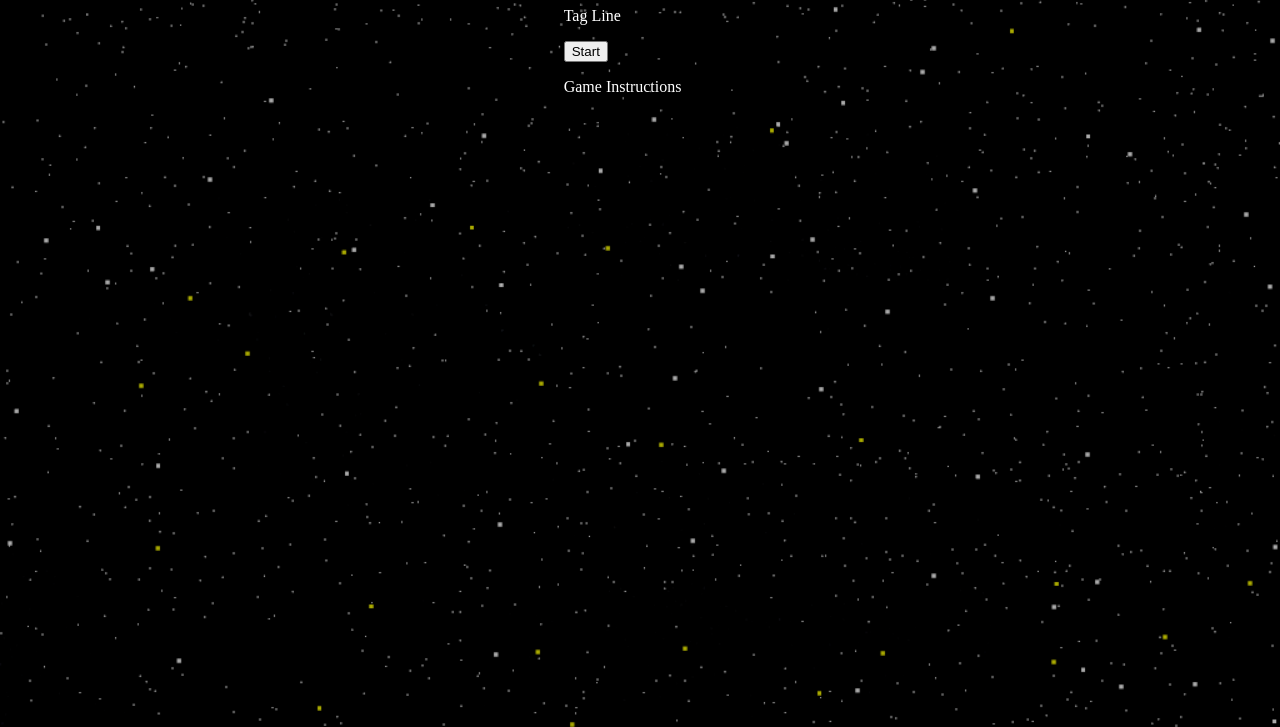
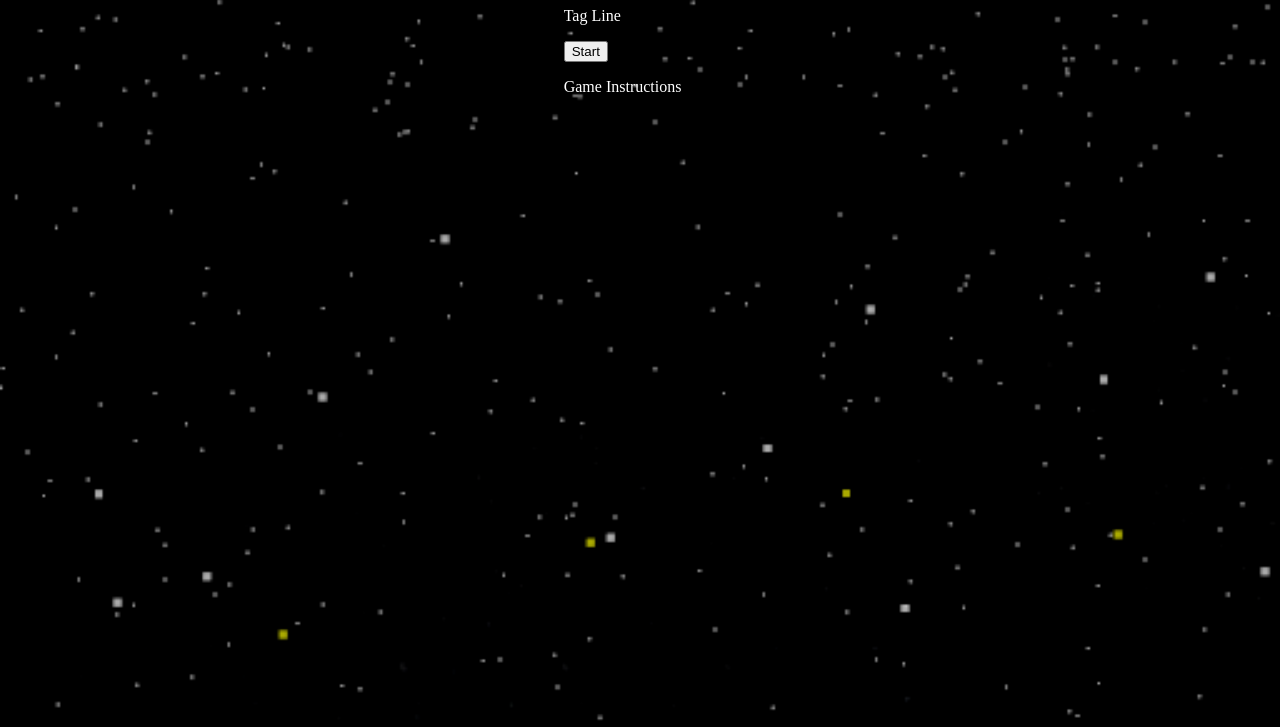
Before and after one commit to Bill515092/Ironhack-Module1-Project---Game, a plain HTML site: page index.html in a window 1280 px wide. Shown: the part 73-800 px from the top of the page. Drawn offline with Linux system fonts and the light colour scheme.

Commit message:
different bg img size

```diff
--- a/styles.css
+++ b/styles.css
@@ -3,7 +3,7 @@ body {
     display: flex;
     justify-content: center;
     align-items: center;
-    background-image: url(images/space_Background_1024.png);
+    background-image: url(images/space_Background_512.png);
     background-size: cover;
 }
 
```
Also changed, not shown: images/space_Background_512.png (added).
